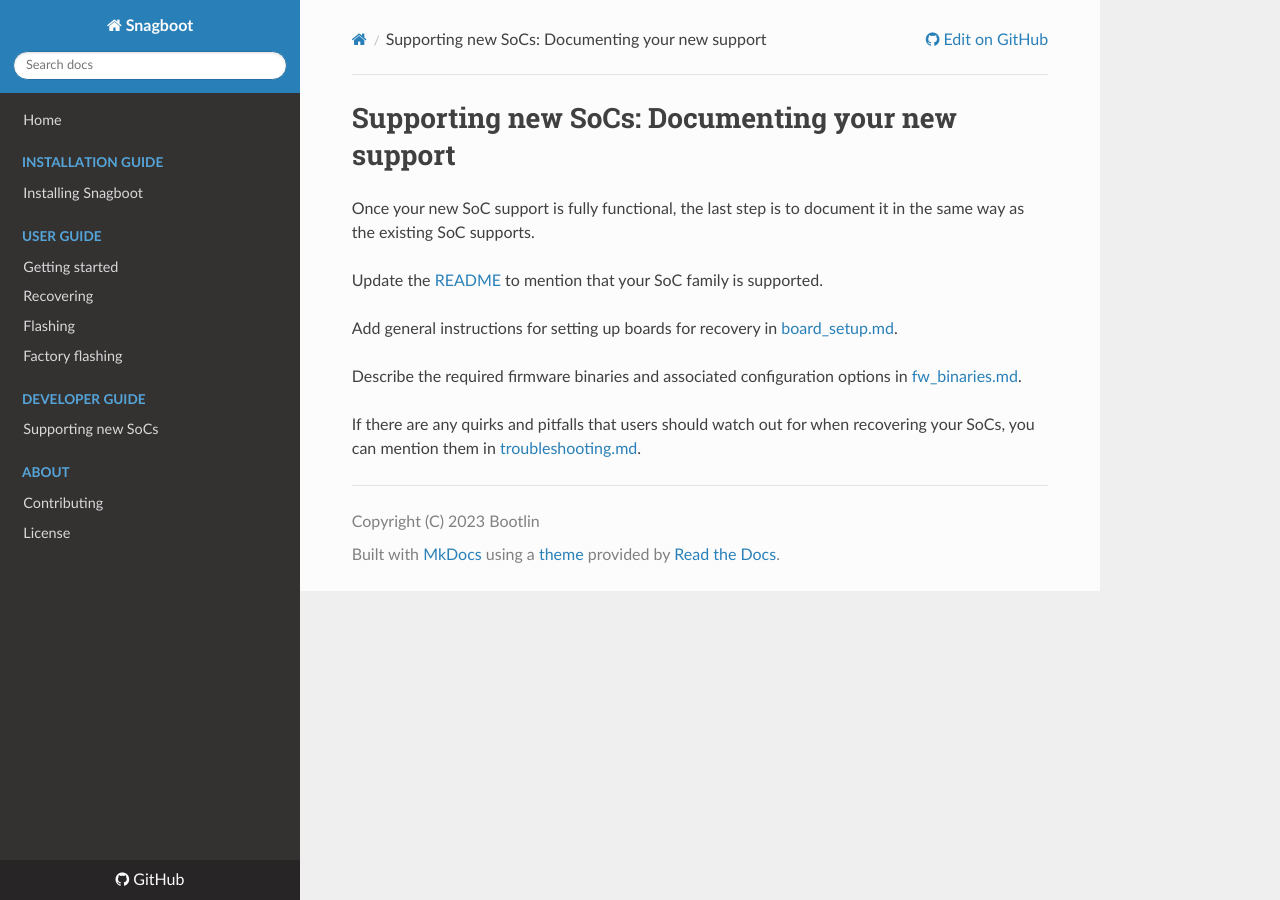
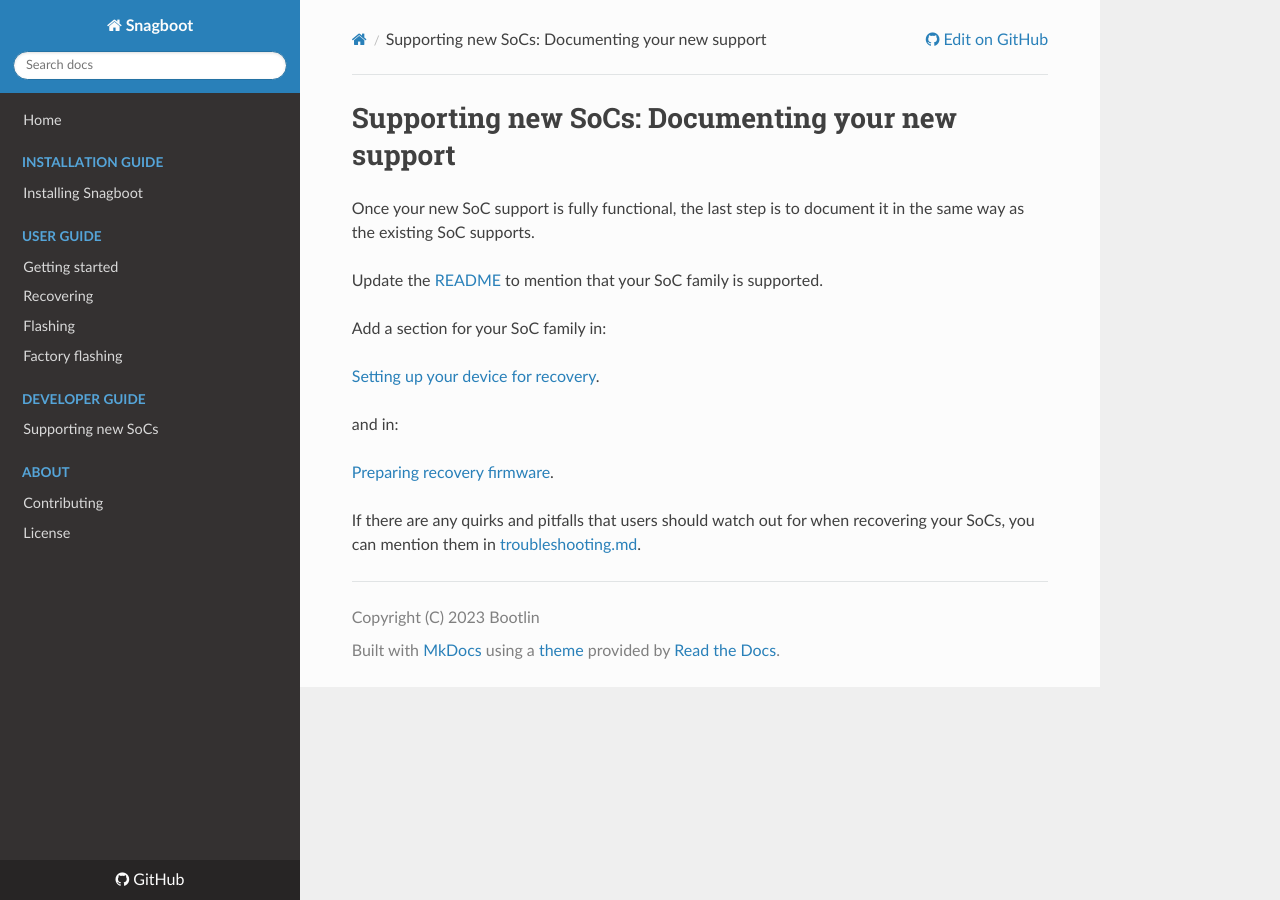
Before and after one commit to bootlin/snagboot, an MkDocs documentation site: the page built from docs/developers/docs.md, in a window 1280 px wide. Built offline with MkDocs 1.6.1, drawn with Linux system fonts in a browser that asks for light colours; nearby versions of some CDN libraries.

Commit message:
docs: developers: Repair broken links
Signed-off-by: Romain Gantois <romain.gantois@bootlin.com>

```diff
--- a/docs/developers/docs.md
+++ b/docs/developers/docs.md
@@ -5,11 +5,13 @@
 
 Update the [README](../../README.md) to mention that your SoC family is supported.
 
-Add general instructions for setting up boards for recovery in
-[board_setup.md](../board_setup.md).
+Add a section for your SoC family in:
 
-Describe the required firmware binaries and associated configuration options in
-[fw_binaries.md](../fw_binaries.md).
+[Setting up your device for recovery](../snagrecover.md/#setting-up-your-device-for-recovery).
+
+and in:
+
+[Preparing recovery firmware](../snagrecover.md/#preparing-recovery-firmware).
 
 If there are any quirks and pitfalls that users should watch out for when
 recovering your SoCs, you can mention them in
```
